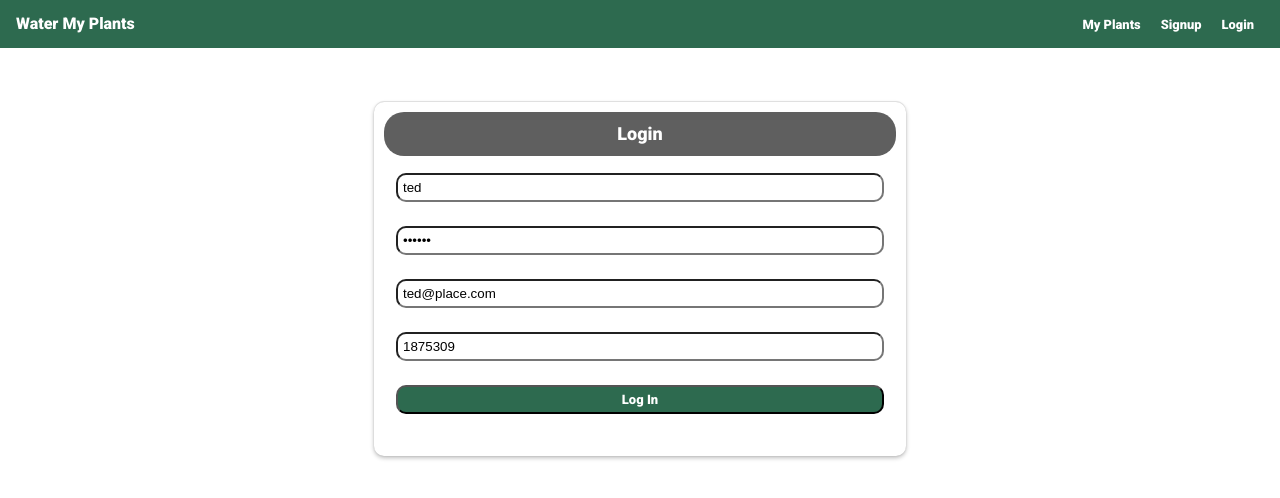
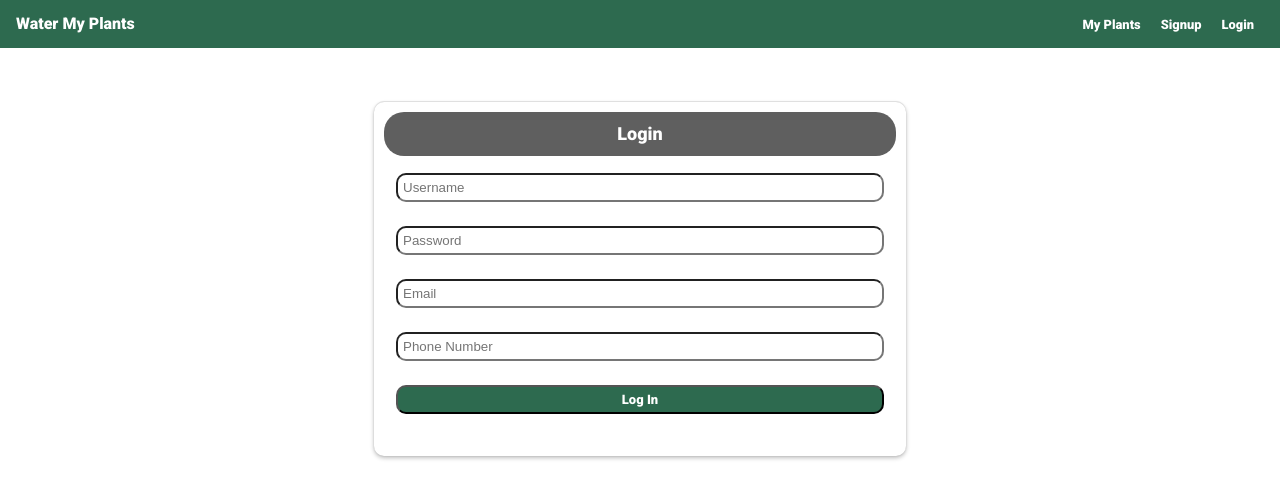
Before and after one commit to BuildWeekWTP/WaterMyPlants-frontend, a React (Create React App) app: page / in a window 1280 px wide. Shown: the top 498 px of the page. Built offline with nearby package versions, Linux system fonts and the light colour scheme; grey boxes are pictures that could not be loaded.

Commit message:
got signup storing user in database and implemented state

```diff
--- a/package.json
+++ b/package.json
@@ -9,7 +9,7 @@
     "react": "^17.0.2",
     "react-dom": "^17.0.2",
     "react-router-dom": "^5.2.0",
-    "react-scripts": "4.0.3",
+    "react-scripts": "4.0.1",
     "web-vitals": "^1.1.2"
   },
   "scripts": {
--- a/src/components/Login.js
+++ b/src/components/Login.js
@@ -4,10 +4,10 @@ import React from 'react'
 class Login extends React.Component {
   state = {
     Credentials: {
-      user_username:'ted',
-      user_password:'foobar',
-      user_email:'ted@place.com',
-      user_phone_number:'1875309'
+      user_username:'',
+      user_password:'',
+      user_email:'',
+      user_phone_number:''
     }
   };
 
@@ -44,7 +44,7 @@ class Login extends React.Component {
         <form onSubmit={this.login}>
 
           <input
-            name="username"
+            name="user_username"
             type="text"
             value={this.state.Credentials.user_username}
             onChange={this.handleChange}
@@ -52,7 +52,7 @@ class Login extends React.Component {
           />
 
           <input
-            name="password"
+            name="user_password"
             type="password"
             value={this.state.Credentials.user_password}
             onChange={this.handleChange}
@@ -60,7 +60,7 @@ class Login extends React.Component {
           />
 
           <input
-          name="email"
+          name="user_email"
           type="email"
           value={this.state.Credentials.user_email}
           onChange={this.handleChange}
@@ -68,7 +68,7 @@ class Login extends React.Component {
           />
 
           <input
-          name="phoneNumber"
+          name="user_phone_number"
           type="tel"
           value={this.state.Credentials.user_phone_number}
           onChange={this.handleChange}
--- a/src/components/Signup.js
+++ b/src/components/Signup.js
@@ -42,7 +42,7 @@ class Signup extends React.Component {
           <h2>Sign Up</h2>
         </div>
 
-        <form>
+        <form onSubmit={this.Register}>
 
           <input
             name="user_username"
```
Also changed, not shown: 2 other files (tests, documents, lock files or other folders).
